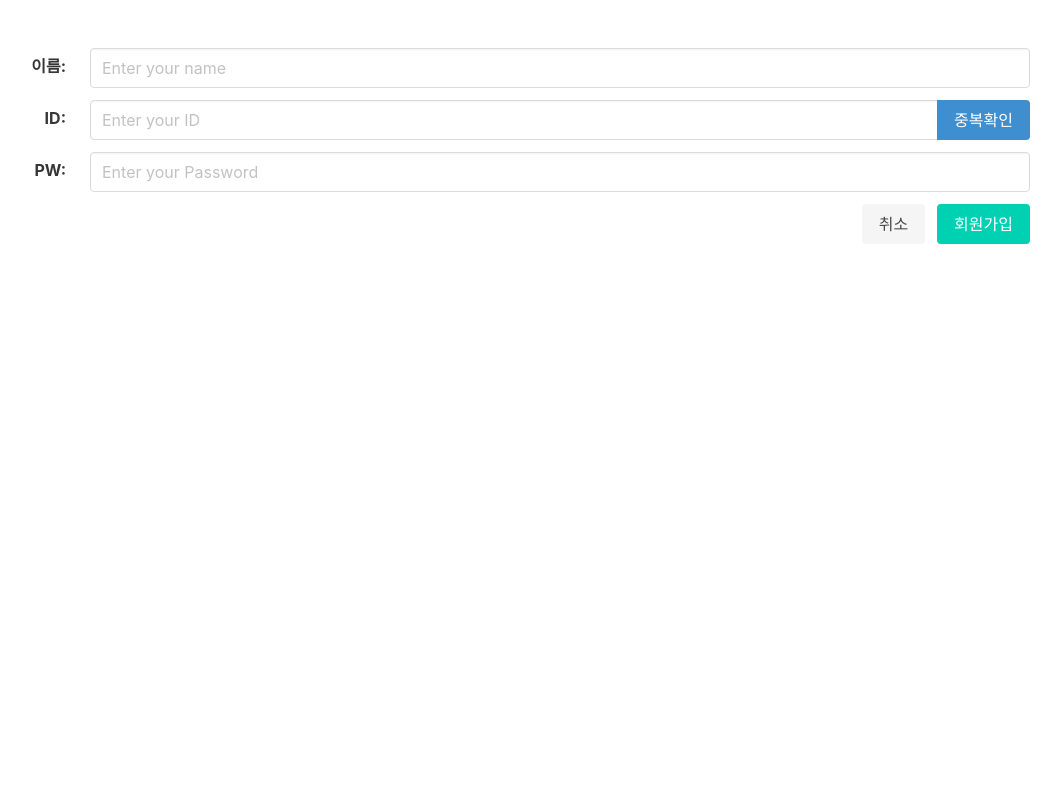
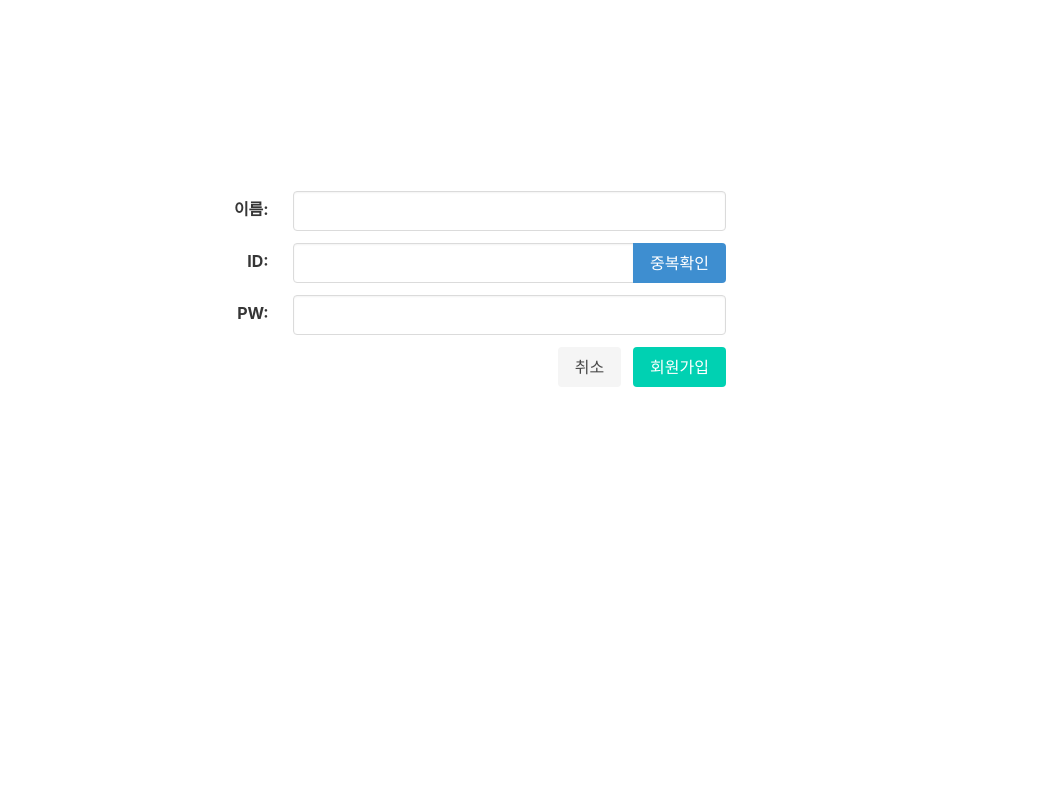
Before and after one commit to Yeom95/jungle7_0project, a Flask app: page /signUp in a window 1280 px wide. Shown: the whole page, without its empty margins (186-1247 px from the left). Run offline with Flask 3, Linux system fonts and the light colour scheme.

Commit message:
디자인 다듬음

```diff
--- a/7월 Week0 프로젝트/templates/rankingBoard.html
+++ b/7월 Week0 프로젝트/templates/rankingBoard.html
@@ -170,7 +170,6 @@
               </div>
             {% endfor %}
             </div>
-ß
 
             <!-- 추후에 지울 수 있음 -->
             <!-- 4위부터 6위까지 -->
@@ -178,7 +177,7 @@
               <div class="box">
                   <div class="columns is-mobile is-justify-content-space-between">
                     <div class="column is-1 has-text-centered is-flex is-align-items-center is-justify-content-center">
-                        <div class="out-podium-number title is-5">{{ i + 1 }}</div>
+                        <div class="out-podium-number title">{{ i + 1 }}</div>
                       </div>
                       <div class="column  has-text-centered is-flex is-align-items-center is-justify-content-center">
                         <span class="out-podium-id subtitle is-4">
--- a/7월 Week0 프로젝트/templates/signUp.html
+++ b/7월 Week0 프로젝트/templates/signUp.html
@@ -48,6 +48,20 @@
       })
     }
   </script>
+  <style>
+    body {
+        display: flex;
+        justify-content: center;
+        align-items: center;
+        height: 100vh;
+        margin: 0;
+      }
+
+      section {
+        width: 640px;
+        height: 514px;
+      }
+  </style>
 
 </head>
 
@@ -61,7 +75,7 @@
         <div class="field-body">
           <div class="field">
             <div class="control">
-              <input class="input" type="text" id="name" placeholder="Enter your name">
+              <input class="input" type="text" id="name">
             </div>
           </div>
         </div>
@@ -74,7 +88,7 @@
         <div class="field-body">
           <div class="field has-addons">
             <div class="control is-expanded">
-              <input class="input" type="text" id="id" placeholder="Enter your ID">
+              <input class="input" type="text" id="id">
             </div>
             <div class="control">
               <button onclick="doubleCheck()"class="button is-info">중복확인</button>
@@ -90,7 +104,7 @@
         <div class="field-body">
           <div class="field">
             <div class="control">
-              <input class="input" type="password" id="password" placeholder="Enter your Password">
+              <input class="input" type="password" id="password" >
             </div>
           </div>
         </div>
```
